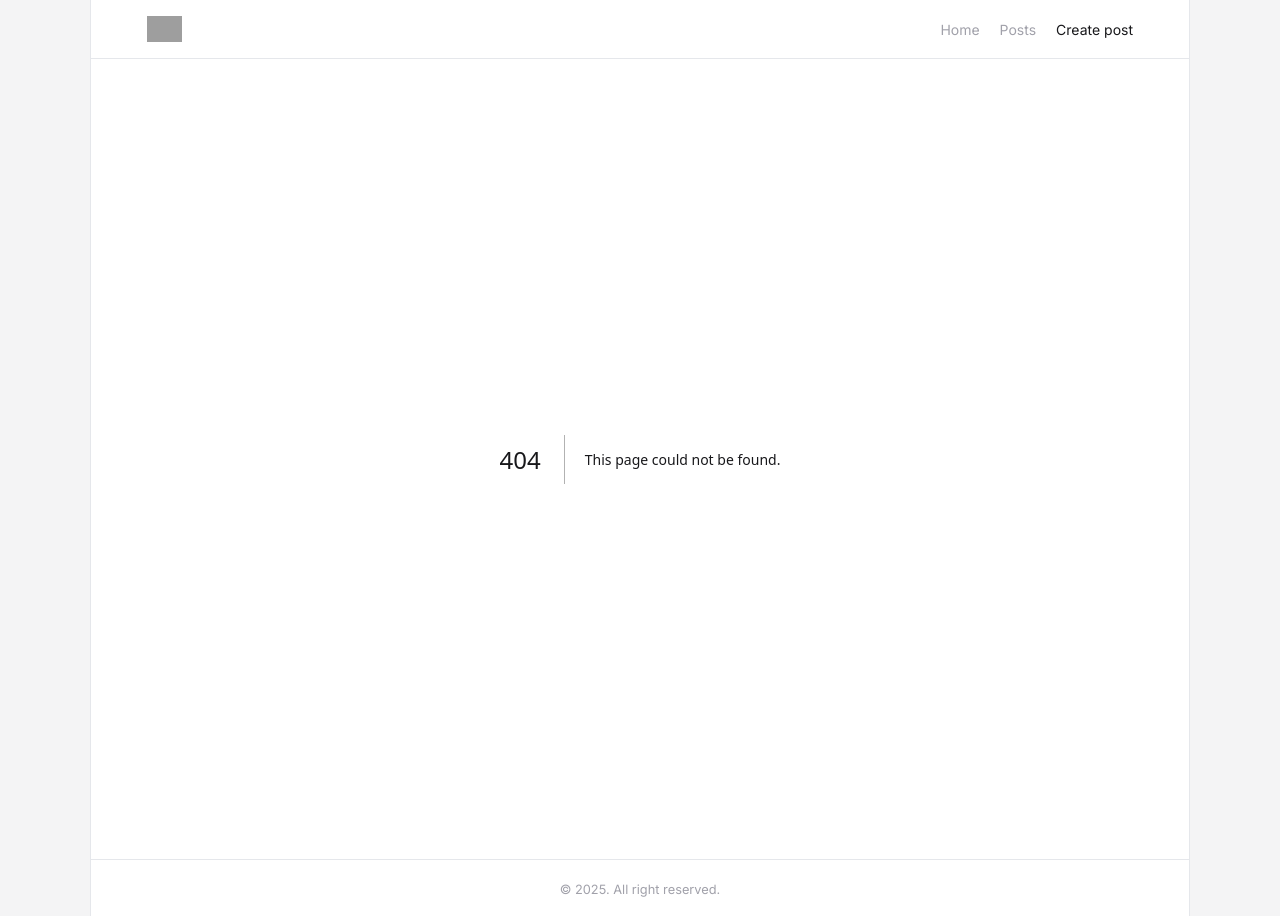
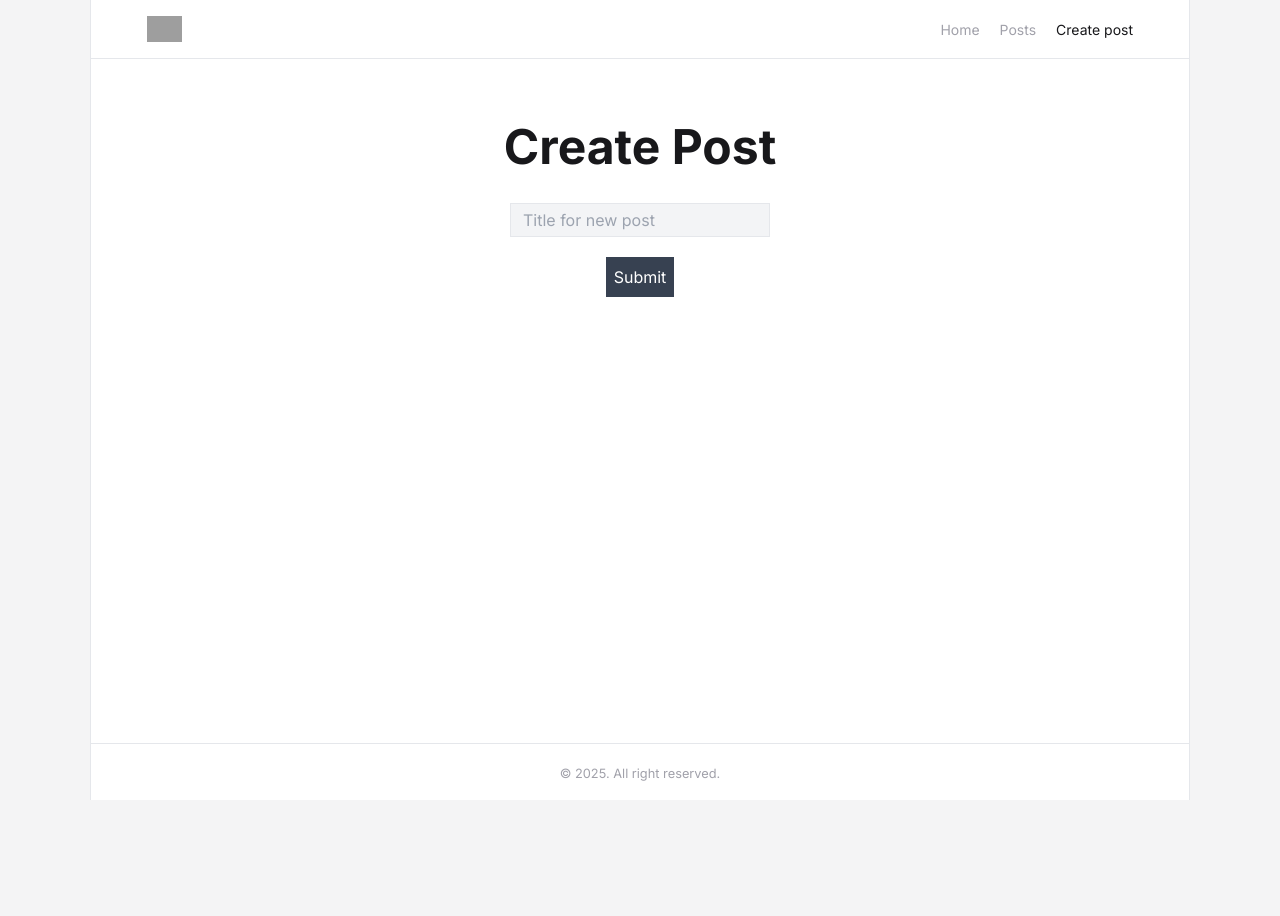
Before and after one commit to yucelsedat/next14-prisma-sqlite-CRUD, a Next.js app: page /create-post in a window 1280 px wide. Before the commit this address had no page. After the commit the page ends 800 px from the top, so only its background shows below. Built offline with nearby package versions, Linux system fonts and the light colour scheme; grey boxes are pictures that could not be loaded.

Commit message:
create post page & server actions

```diff
--- /dev/null
+++ b/src/actions/actions.ts
@@ -0,0 +1,9 @@
+'use server'
+
+export async function createPost(formData: FormData) {
+
+  const title = formData.get('title') as string
+  console.log(title)
+
+  // return null
+}
--- /dev/null
+++ b/src/app/create-post/page.tsx
@@ -0,0 +1,25 @@
+import { createPost } from '@/actions/actions'
+
+export default function Page() {
+  return (
+    <main className='text-center pt-16'>
+      <h1 className='text-4xl md:text-5xl font-bold mb-8'>
+        Create Post
+      </h1>
+      <form
+        className='max-w-[300px] mx-auto'
+        action={createPost}
+      >
+        <input
+          className='bg-gray-100 border px-3 py-1'
+          type="text"
+          name="title"
+          id=""
+          placeholder='Title for new post'
+        />
+
+        <button className='bg-gray-700 text-white p-2 mt-5'>Submit</button>
+      </form>
+    </main>
+  )
+}
```
